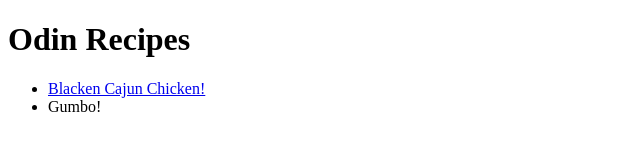
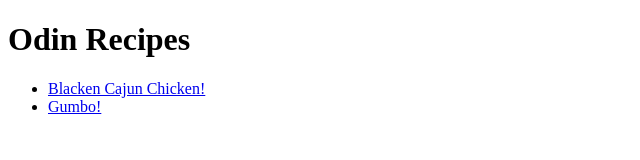
Before and after one commit to jpablico/odin-recipes, a plain HTML site: page index.html in a window 1280 px wide. Shown: the full height of the page, 0-640 px from the left. Drawn offline with Linux system fonts and the light colour scheme.

Commit message:
index.html

```diff
--- a/index.html
+++ b/index.html
@@ -12,7 +12,7 @@
         <p>
             <ul>
                 <li><a href="recipes/cajun_chk.html">Blacken Cajun Chicken!</a></li>
-                <li><a href="recipes/gumbo.html"></a>Gumbo!</a></li>
+                <li><a href="recipes/gumbo.html">Gumbo!</a></li>
             </ul>
         </p>
 </body>
```
